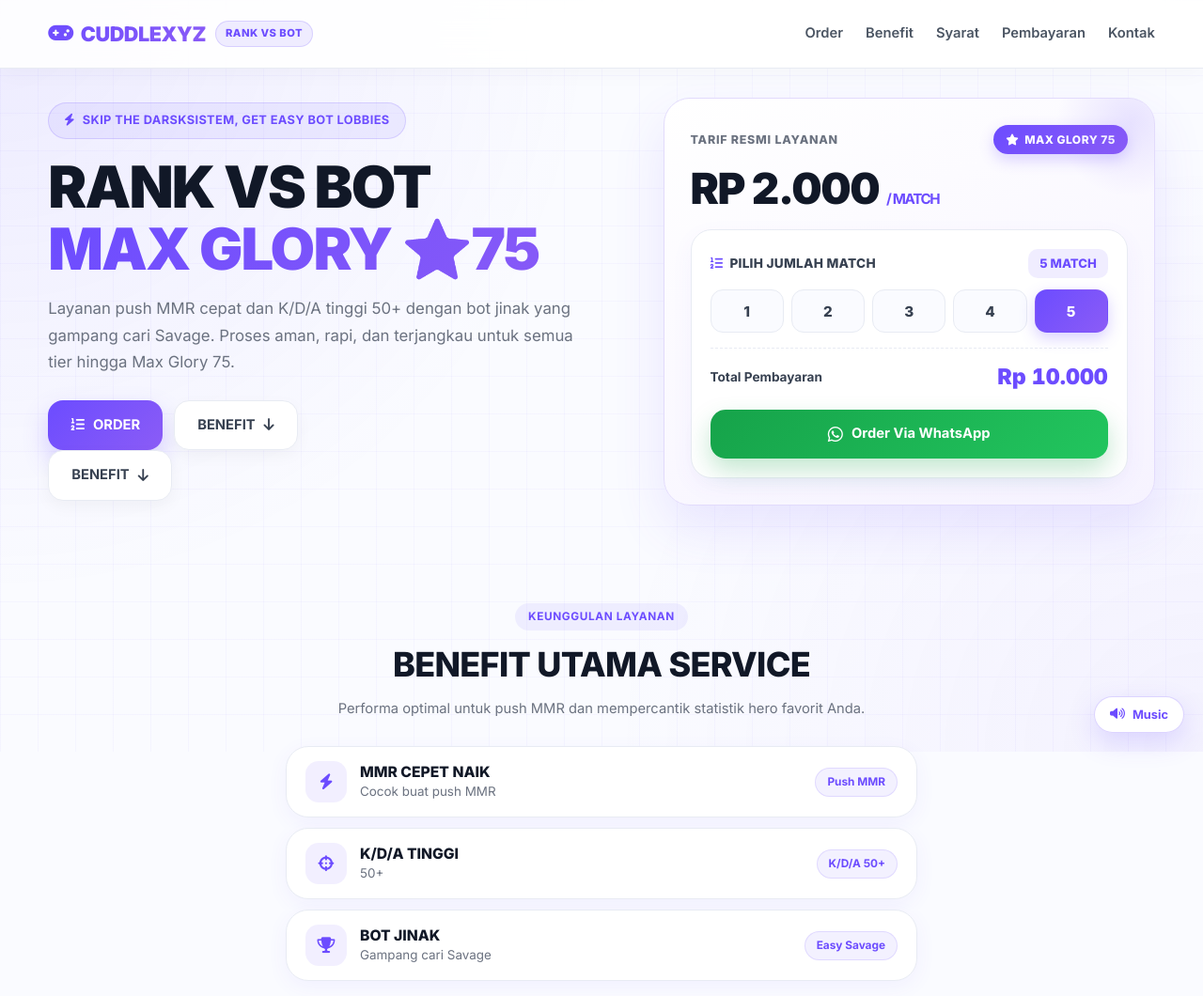
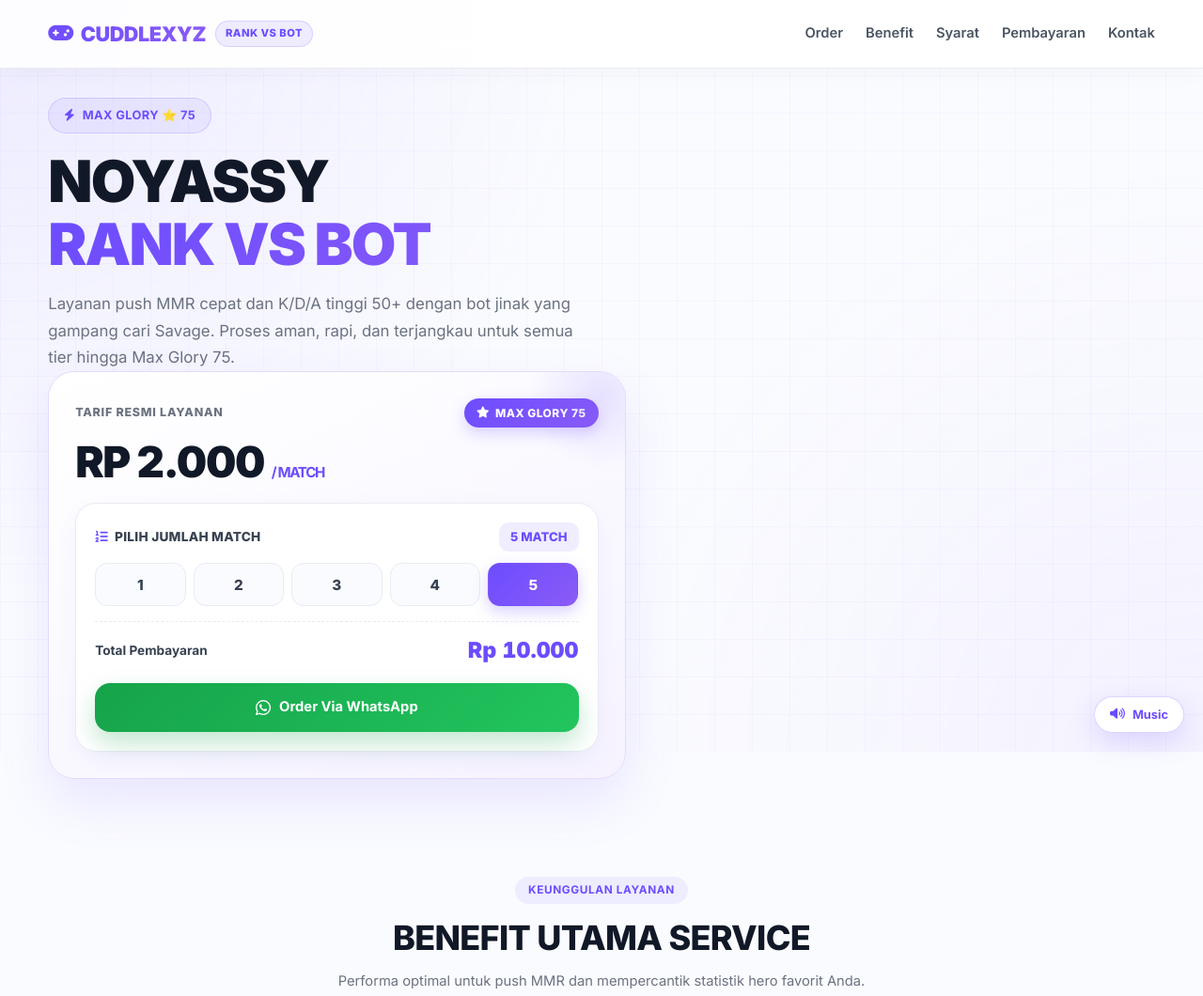
Before and after one commit to noyassy/noyassy.github.io, a plain HTML site: page index.html in a window 1280 px wide. Shown: the top 1060 px of the page at 94% size. Drawn offline with Linux system fonts and the light colour scheme.

Commit message:
Revise content and layout in index.html
Updated text and structure in index.html to reflect new branding and removed unnecessary elements.

```diff
--- a/index.html
+++ b/index.html
@@ -1088,27 +1088,12 @@
             <div>
                 <div class="badge">
                     <i class="fa-solid fa-bolt"></i>
-                    <span>SKIP THE DARSKSISTEM, GET EASY BOT LOBBIES</span>
+                    <span>MAX GLORY ⭐ 75</span>
                 </div>
-                <h1>RANK VS BOT<span>MAX GLORY ⭐75</span></h1>
+                <h1>NOYASSY<span>RANK VS BOT</span></h1>
                 <p>
                     Layanan push MMR cepat dan K/D/A tinggi 50+ dengan bot jinak yang gampang cari Savage. Proses aman, rapi, dan terjangkau untuk semua tier hingga Max Glory 75.
                 </p>
-                <div class="hero-quick-actions">
-                    <a href="#kalkulatorOrder" class="btn btn-primary">
-                        <i class="fa-solid fa-list-ol"></i>
-                        <span>ORDER</span>
-                    </a>
-                    <a href="#benefit" class="btn btn-secondary">
-                        <span>BENEFIT</span>
-                        <i class="fa-solid fa-arrow-down"></i>
-                    </a>
-                </div>
-                                    <a href="#syarat" class="btn btn-secondary">
-                        <span>BENEFIT</span>
-                        <i class="fa-solid fa-arrow-down"></i>
-                    </a>
-            </div>
 
             <!-- Right Pricing & Match Order Card -->
             <div class="pricing-card" id="kalkulatorOrder">
```
